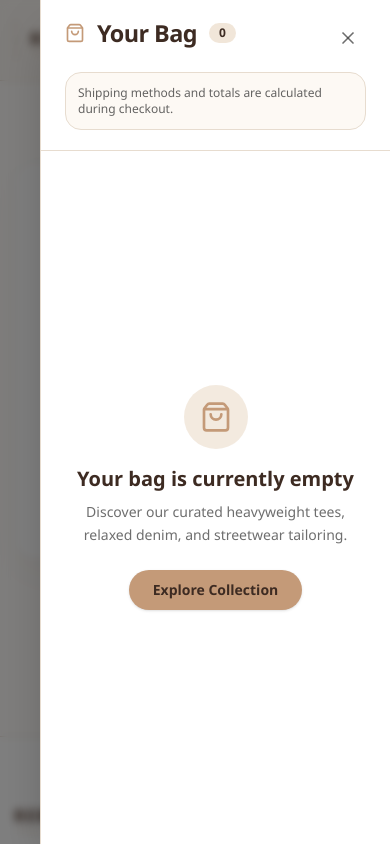
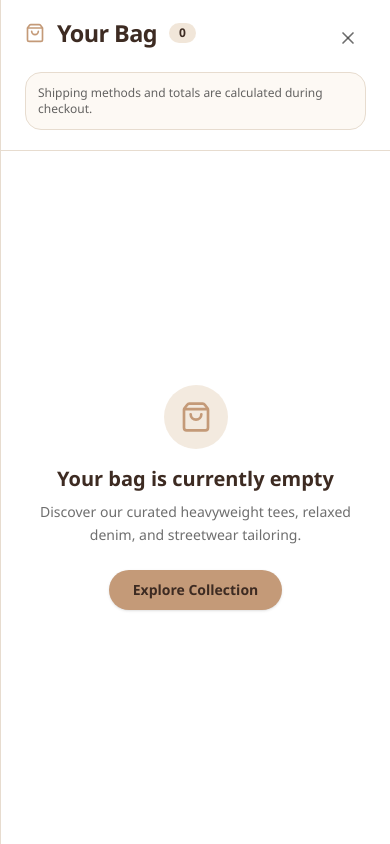
Before and after one commit to Hassans09/payment-testing, a Next.js app: page /cart in a window 390 px wide. Both pictures are taken after a click on the button 355 px from the left and 40 px from the top of the page. Shown: the top 844 px of the page. Built offline with nearby package versions, Linux system fonts and the light colour scheme.

Commit message:
Complete responsive audit pass across checkout, cart, product, header, drawer, and content layouts

```diff
--- a/src/app/globals.css
+++ b/src/app/globals.css
@@ -44,28 +44,73 @@ main { min-width: 0; background: var(--brand-background); }
 
 .flex > *, .grid > *, form > *, aside > * { min-width: 0; }
 
-@media (max-width: 639px) {
+@media (max-width: 1023px) {
+  /* Keep the checkout summary readable while it moves below the form. */
+  form, form ~ aside { min-width: 0; }
+  form [class*="justify-between"], aside [class*="justify-between"] { min-width: 0; }
+  form [class*="justify-between"] > *, aside [class*="justify-between"] > * { min-width: 0; }
+}
+
+@media (max-width: 767px) {
   h1 { font-size: clamp(1.75rem, 8vw, 2.25rem); line-height: 1.08; }
   h2 { font-size: clamp(1.25rem, 6vw, 1.75rem); line-height: 1.15; }
-  p, label, input, select, textarea, button { overflow-wrap: anywhere; }
+  p, label, input, select, textarea, button, a { overflow-wrap: anywhere; }
+
+  /* Product detail: stop price/status and selector headers from becoming wide rows. */
+  .flex.items-baseline { flex-wrap: wrap; }
+  .flex.items-center.justify-between { gap: 0.75rem; }
+  .flex.items-center.justify-between > * { min-width: 0; }
+
+  /* Checkout/payment panels: labels, badges and bank details wrap cleanly. */
   form .rounded-\[30px\], aside .rounded-\[30px\], .rounded-\[36px\] { border-radius: 1.25rem; }
   form .border-b, aside .border-b { min-width: 0; }
   form .border-b > *, aside .border-b > * { min-width: 0; }
-  form button > div, form [class*="justify-between"] { min-width: 0; }
   form span, form p, aside span, aside p { overflow-wrap: anywhere; }
+  form [class*="tracking-wider"], aside [class*="tracking-wider"] { letter-spacing: 0.06em; }
+
+  /* Keep cart rows usable when names and prices are long. */
+  article, [class*="rounded-3xl"], [class*="rounded-2xl"] { min-width: 0; }
+  article a, article h3 { overflow-wrap: anywhere; }
 }
 
-@media (max-width: 420px) {
+@media (max-width: 639px) {
+  /* Narrow screens need one-column fields and full-width actions. */
+  form .sm\:grid-cols-2 { grid-template-columns: minmax(0, 1fr); }
+  form .sm\:grid-cols-3 { grid-template-columns: minmax(0, 1fr); }
+  form .sm\:col-span-2 { grid-column: auto; }
+  form .sm\:flex-row { flex-direction: column; }
+  form .sm\:w-36 { width: 100%; }
+  form .sm\:items-center { align-items: stretch; }
+  form .sm\:text-right { text-align: left; }
+
+  /* Header and drawer controls remain inside the viewport. */
+  header .min-w-\[140px\], footer .min-w-\[150px\] { min-width: 0; }
+  header svg { flex-shrink: 0; }
+  .fixed.inset-y-0.right-0 { padding-left: 0; }
+  .fixed.inset-y-0.right-0 > aside { width: min(100vw, 28rem); max-width: 100vw; }
+  .fixed.inset-y-0.right-0 aside > div { min-width: 0; }
+
+  /* Small-screen empty states and content cards use compact padding. */
   .px-4 { padding-left: 0.875rem; padding-right: 0.875rem; }
   form .p-6, aside .p-6 { padding: 1rem; }
   form .p-8 { padding: 1rem; }
   form .gap-10 { gap: 1.5rem; }
   form .space-y-8 > :not([hidden]) ~ :not([hidden]) { margin-top: 1.5rem; }
-  form .sm\:grid-cols-2 { grid-template-columns: minmax(0, 1fr); }
-  form .sm\:grid-cols-3 { grid-template-columns: minmax(0, 1fr); }
-  form .sm\:col-span-2 { grid-column: auto; }
+
+  /* Dense product/account grids collapse before they can become cramped. */
+  .grid.grid-cols-2 { grid-template-columns: minmax(0, 1fr); }
+  .grid.grid-cols-4 { grid-template-columns: repeat(2, minmax(0, 1fr)); }
   aside .flex.items-center.justify-between { align-items: flex-start; gap: 0.75rem; }
   aside .flex.items-center.justify-between > :last-child { text-align: right; }
+}
+
+@media (max-width: 420px) {
+  .text-3xl { font-size: 1.75rem; }
+  .text-4xl { font-size: 2rem; }
+  form .p-6, aside .p-6 { padding: 0.875rem; }
+  form .p-8 { padding: 0.875rem; }
+  form .gap-10 { gap: 1.25rem; }
+  .fixed.inset-y-0.right-0 aside { width: 100vw; }
 }
 
 @media (prefers-reduced-motion: reduce) {
```
